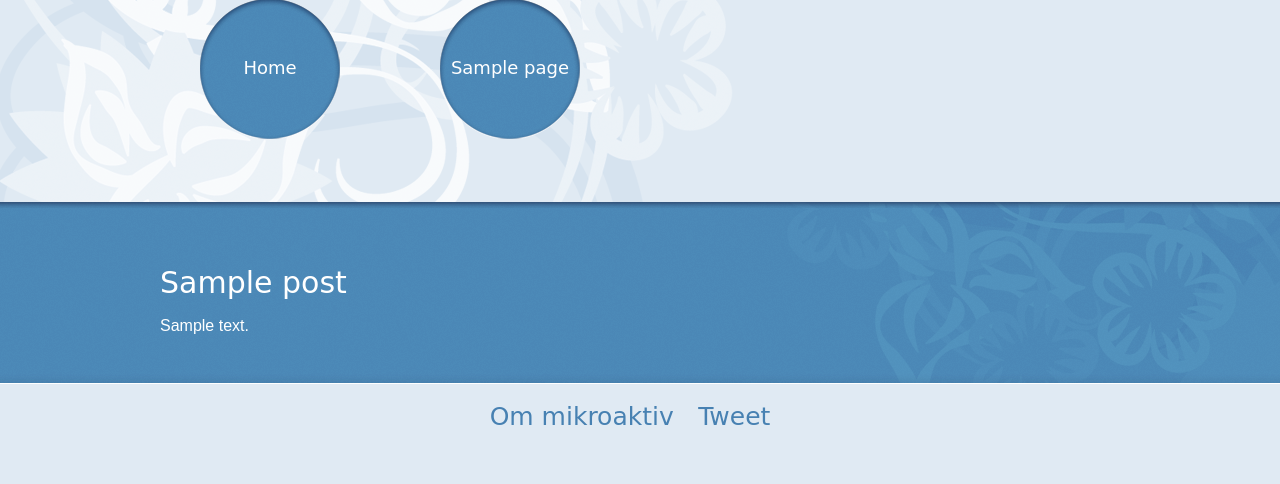
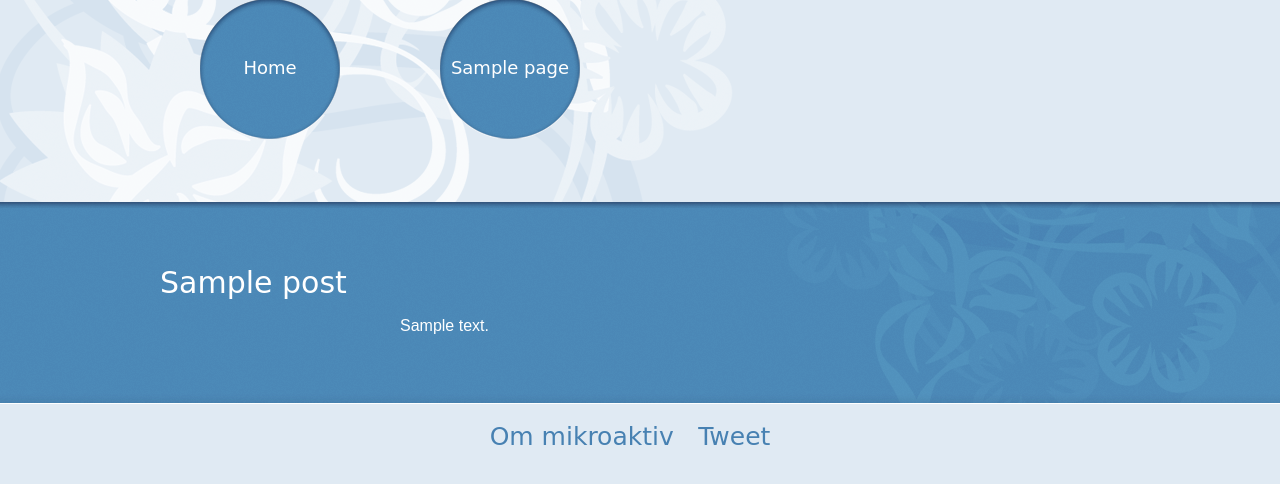
Before and after one commit to anneliulsberg/mikroaktiv, a WordPress theme: template single.php in a window 1280 px wide. Shown: the part 147-631 px from the top of the page. Run offline with PHP 8.4 and a stand-in for WordPress, Linux system fonts and the light colour scheme; the site name, menu and one post (Sample post) are stand-ins, and other content is empty; some libraries are stand-ins or nearby versions; some web fonts are replaced.

Commit message:
Added div to style content and styled it

```diff
--- a/single.php
+++ b/single.php
@@ -4,7 +4,7 @@
 	<article>
 		<h1><?php the_title() ?></h1>
 		<div id="media"><?php echo get_the_post_thumbnail() ?></div>
-		<?php the_content() ?>
+		<div id="body"><?php the_content() ?></div>
 	</article>
 
 <?php endwhile; ?>
--- a/style.css
+++ b/style.css
@@ -139,9 +139,17 @@ nav li {
 	margin-bottom: 20px;
 }
 
-#content article img {
+#body {
+	float: right;
+	width: 720px;
+}
+
+#media {
 	float: left;
-	margin: 0 20px 20px 0;
+}
+
+#content article p {
+	padding-bottom: 20px;
 }
 
 #content:after {
```
